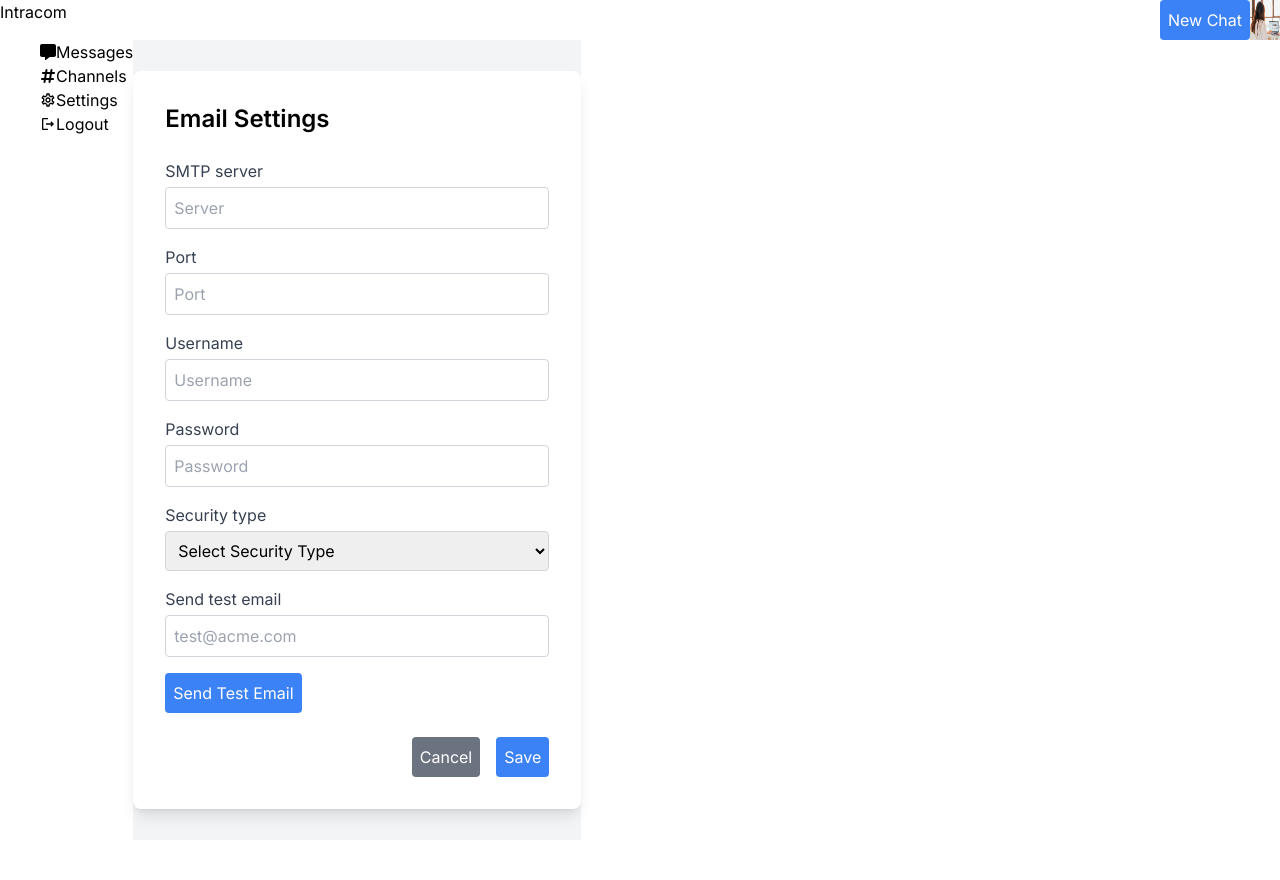
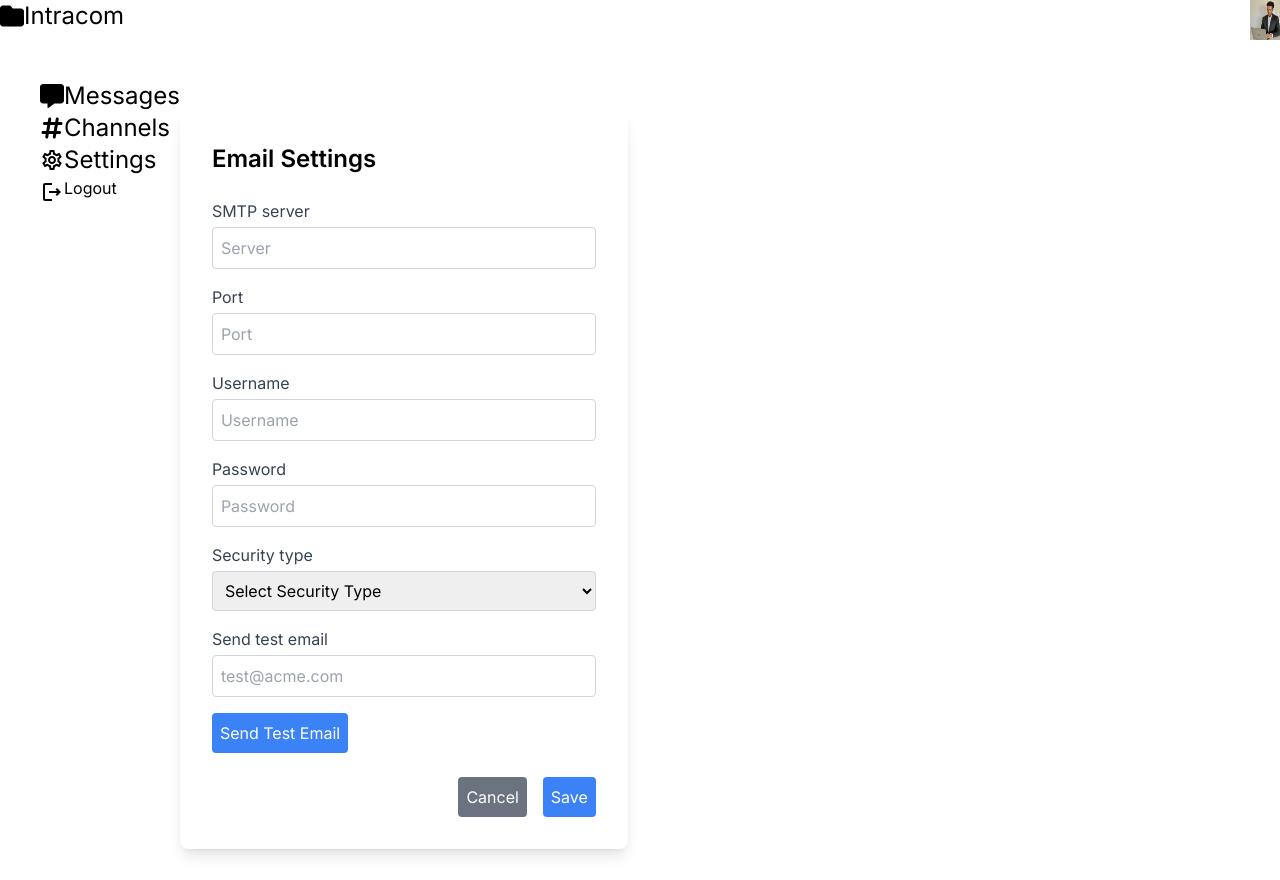
Before and after one commit to project-ascend-io/intracom-webapp, a Next.js app: page /Email-configuration in a window 1280 px wide. Before the commit the page ends 840 px from the top, so only its background shows below. Built offline with nearby package versions, Linux system fonts and the light colour scheme.

Commit message:
updated sidebar

```diff
--- a/src/Components/Leftside-bar/page.tsx
+++ b/src/Components/Leftside-bar/page.tsx
@@ -7,31 +7,25 @@ import SettingsDropdown from "../SettingsDropdown/page";
 
 const LeftsideBar = () => {
   return (
-    <div>
     <div className="flex flex-col h-screen me-24">
       <div className="flex flex-col">
-          <button className="p-4 flex flex-row">
+        <button className="p-4 flex flex-row text-2xl">
           <FaMessage className="mr-2 mt-1" />
           Messages
         </button>
-          <button className="p-4 flex flex-row">
+        <button className="p-4 flex flex-row text-2xl">
           <FaHashtag className="mr-2 mt-1" />
           Channels
         </button>
 
-          {/* <button className="p-4 flex flex-row">
-            <MdOutlineSettings className="mr-2 mt-1" />
-            Settings
-          </button> */}
         <button className="p-4 flex flex-row">
           <SettingsDropdown />
         </button>
 
         <button className="p-4 flex flex-row">
-            <MdOutlineLogout className="mr-2 mt-1" />
+          <MdOutlineLogout className="mr-2 mt-1 text-2xl" />
           Logout
         </button>
-        </div>
       </div>
     </div>
   );
--- a/src/Components/Navbar/page.tsx
+++ b/src/Components/Navbar/page.tsx
@@ -1,21 +1,23 @@
 import Image from "next/image";
 import Link from "next/link";
 import React from "react";
+import { FaFolder } from "react-icons/fa6";
 
 const Navbar = () => {
   return (
-    <main className="bg-gray-200 border-bla ">
+    <main className=" border-b-2 border-gray-200 ">
       <nav className="flex flex-row justify-between ">
-        <Link href="/" className="mt-5 ml-10">
+        <Link href="/" className="mt-5 ml-10 flex flex-row text-2xl">
+          <FaFolder className="mt-1 me-2" />
           Intracom
         </Link>
         <ul className="flex flex-row mr-10">
-          <button className="m-2 p-2 bg-blue-500 text-white rounded hover:bg-blue-600">
+          <button className="m-2 p-2 bg-blue-400 text-white text-center rounded-lg hover:bg-blue-600">
             New Chat
           </button>
 
           <Image
-            src="/newchat.png"
+            src="/profile2.jpg"
             width={30}
             height={20}
             alt="Profile"
--- a/src/Components/SettingsDropdown/page.tsx
+++ b/src/Components/SettingsDropdown/page.tsx
@@ -4,24 +4,148 @@ import { MdOutlineEmail } from "react-icons/md";
 
 const SettingsDropdown = () => {
   const [isOpen, setIsOpen] = useState(false);
+  const [showForm, setShowForm] = useState(false);
+  const [server, setServer] = useState("");
+  const [port, setPort] = useState("");
+  const [username, setUsername] = useState("");
+  const [password, setPassword] = useState("");
+  const [securityType, setSecurityType] = useState("");
+  const [testEmail, setTestEmail] = useState("");
+  const [testResult, setTestResult] = useState("");
+
+  const handleSendTestEmail = () => {
+    // Simulate sending a test email
+    setTestResult(`Test email sent successfully to ${testEmail}.`);
+  };
+
+  const handleSave = () => {
+    // Handle save logic
+    alert("Settings saved!");
+  };
+
+  const handleEmailConfigClick = () => {
+    setShowForm(true);
+    setIsOpen(false); // Optionally close the dropdown
+  };
 
   return (
     <div>
-      <div className="flex flex-row" onClick={() => setIsOpen(!isOpen)}>
+      <div
+        className="flex flex-row text-2xl"
+        onClick={() => setIsOpen(!isOpen)}
+      >
         <MdOutlineSettings className="mr-2 mt-1" />
         Settings
       </div>
 
       {isOpen && (
         <div className="absolute ms-6 py-2 w-48 bg-white shadow-xl">
-          <button className=" flex flex-row px-4 py-2 text-sm text-black hover:bg-gray-100 w-full text-left">
+          <button
+            className="flex flex-row px-4 py-2 text-sm text-black hover:bg-gray-100 w-full text-left"
+            onClick={handleEmailConfigClick}
+          >
             <MdOutlineEmail className="mr-1 mt-1" />
             Email Configuration
           </button>
-
           {/* Add more dropdown items here */}
         </div>
       )}
+
+      {/* {showForm && (
+        <div className="min-h-screen bg-gray-100 flex items-center justify-center">
+          <div className="bg-white p-8 rounded-lg shadow-lg w-full max-w-md">
+            <h2 className="text-2xl font-semibold mb-6">Email Settings</h2>
+            <div className="space-y-4">
+              <div>
+                <label className="block text-gray-700">SMTP server</label>
+                <input
+                  type="text"
+                  value={server}
+                  onChange={(e) => setServer(e.target.value)}
+                  className="mt-1 p-2 border border-gray-300 rounded w-full"
+                  placeholder="Server"
+                />
+              </div>
+              <div>
+                <label className="block text-gray-700">Port</label>
+                <input
+                  type="text"
+                  value={port}
+                  onChange={(e) => setPort(e.target.value)}
+                  className="mt-1 p-2 border border-gray-300 rounded w-full"
+                  placeholder="Port"
+                />
+              </div>
+              <div>
+                <label className="block text-gray-700">Username</label>
+                <input
+                  type="text"
+                  value={username}
+                  onChange={(e) => setUsername(e.target.value)}
+                  className="mt-1 p-2 border border-gray-300 rounded w-full"
+                  placeholder="Username"
+                />
+              </div>
+              <div>
+                <label className="block text-gray-700">Password</label>
+                <input
+                  type="password"
+                  value={password}
+                  onChange={(e) => setPassword(e.target.value)}
+                  className="mt-1 p-2 border border-gray-300 rounded w-full"
+                  placeholder="Password"
+                />
+              </div>
+              <div>
+                <label className="block text-gray-700">Security type</label>
+                <select
+                  value={securityType}
+                  onChange={(e) => setSecurityType(e.target.value)}
+                  className="mt-1 p-2 border border-gray-300 rounded w-full"
+                >
+                  <option value="">Select Security Type</option>
+                  <option value="SSL">SSL</option>
+                  <option value="TLS">TLS</option>
+                </select>
+              </div>
+              <div>
+                <label className="block text-gray-700">Send test email</label>
+                <input
+                  type="email"
+                  value={testEmail}
+                  onChange={(e) => setTestEmail(e.target.value)}
+                  className="mt-1 p-2 border border-gray-300 rounded w-full"
+                  placeholder="test@acme.com"
+                />
+                <button
+                  onClick={handleSendTestEmail}
+                  className="mt-4 bg-blue-500 text-white p-2 rounded hover:bg-blue-600"
+                >
+                  Send Test Email
+                </button>
+                {testResult && (
+                  <div className="mt-4 p-2 bg-green-100 text-green-700 rounded">
+                    Success
+                    <br />
+                    {testResult}
+                  </div>
+                )}
+              </div>
+            </div>
+            <div className="mt-6 flex justify-end space-x-4">
+              <button className="bg-gray-500 text-white p-2 rounded hover:bg-gray-600">
+                Cancel
+              </button>
+              <button
+                onClick={handleSave}
+                className="bg-blue-500 text-white p-2 rounded hover:bg-blue-600"
+              >
+                Save
+              </button>
+            </div>
+          </div>
+        </div>
+      )} */}
     </div>
   );
 };
--- a/src/app/Email-configuration/page.tsx
+++ b/src/app/Email-configuration/page.tsx
@@ -1,6 +1,7 @@
 "use client";
 
 import LeftsideBar from "@/Components/Leftside-bar/page";
+import SettingsDropdown from "@/Components/SettingsDropdown/page";
 import { useState } from "react";
 
 const EmailSettings = () => {
@@ -23,9 +24,10 @@ const EmailSettings = () => {
   };
 
   return (
-    <main className="flex flex-row mx-10">
+    <main className="flex flex-row mx-10 mt-10">
       <LeftsideBar />
-      <div className="min-h-screen bg-gray-100 flex items-center justify-center">
+      {/* <SettingsDropdown /> */}
+      <div className="min-h-screen  flex items-center justify-center">
         <div className="bg-white p-8 rounded-lg shadow-lg w-full max-w-md">
           <h2 className="text-2xl font-semibold mb-6">Email Settings</h2>
           <div className="space-y-4">
```
Also changed, not shown: 1 other file (tests, documents, lock files or other folders). Lines whose indentation alone changed are shown as unchanged.
